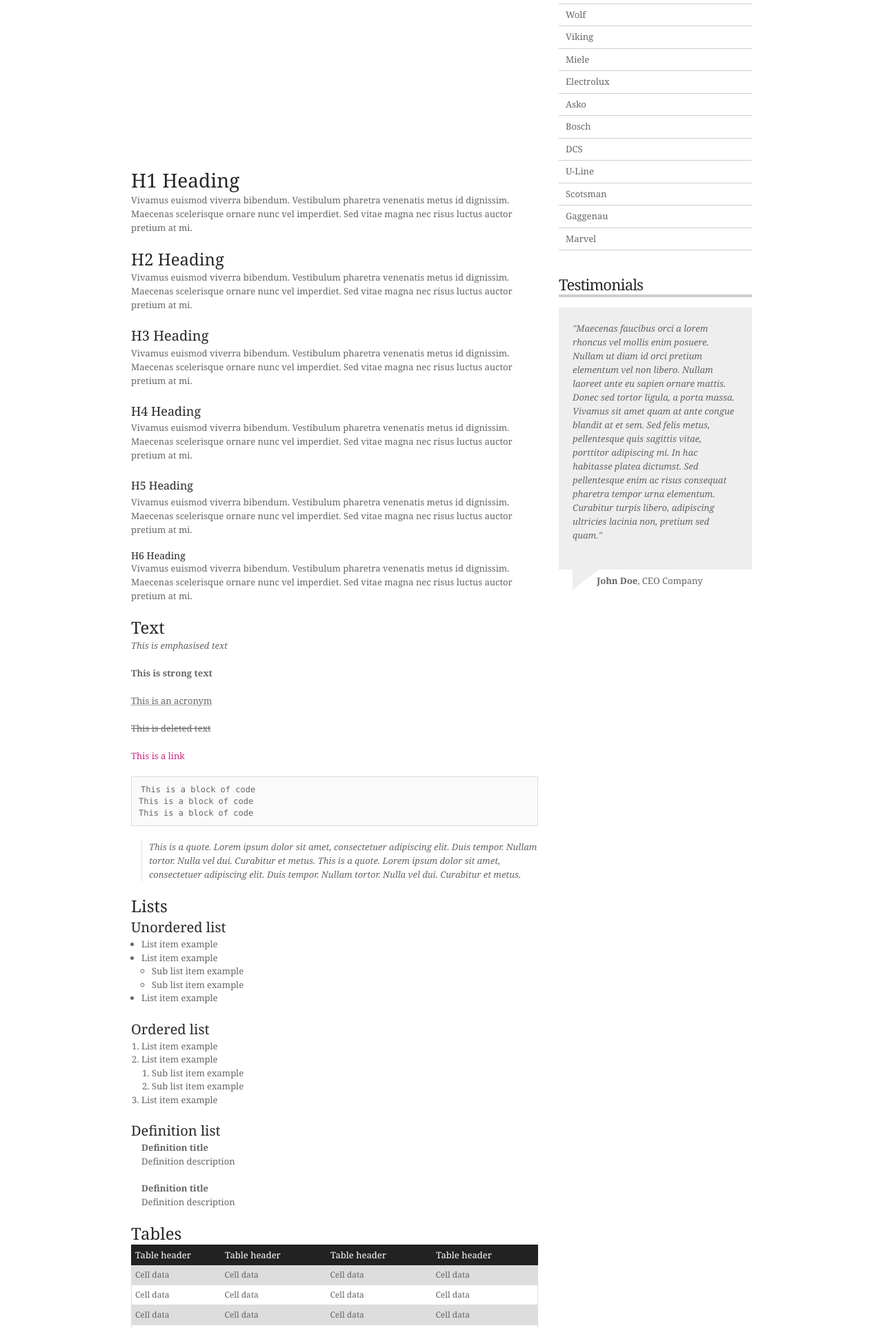
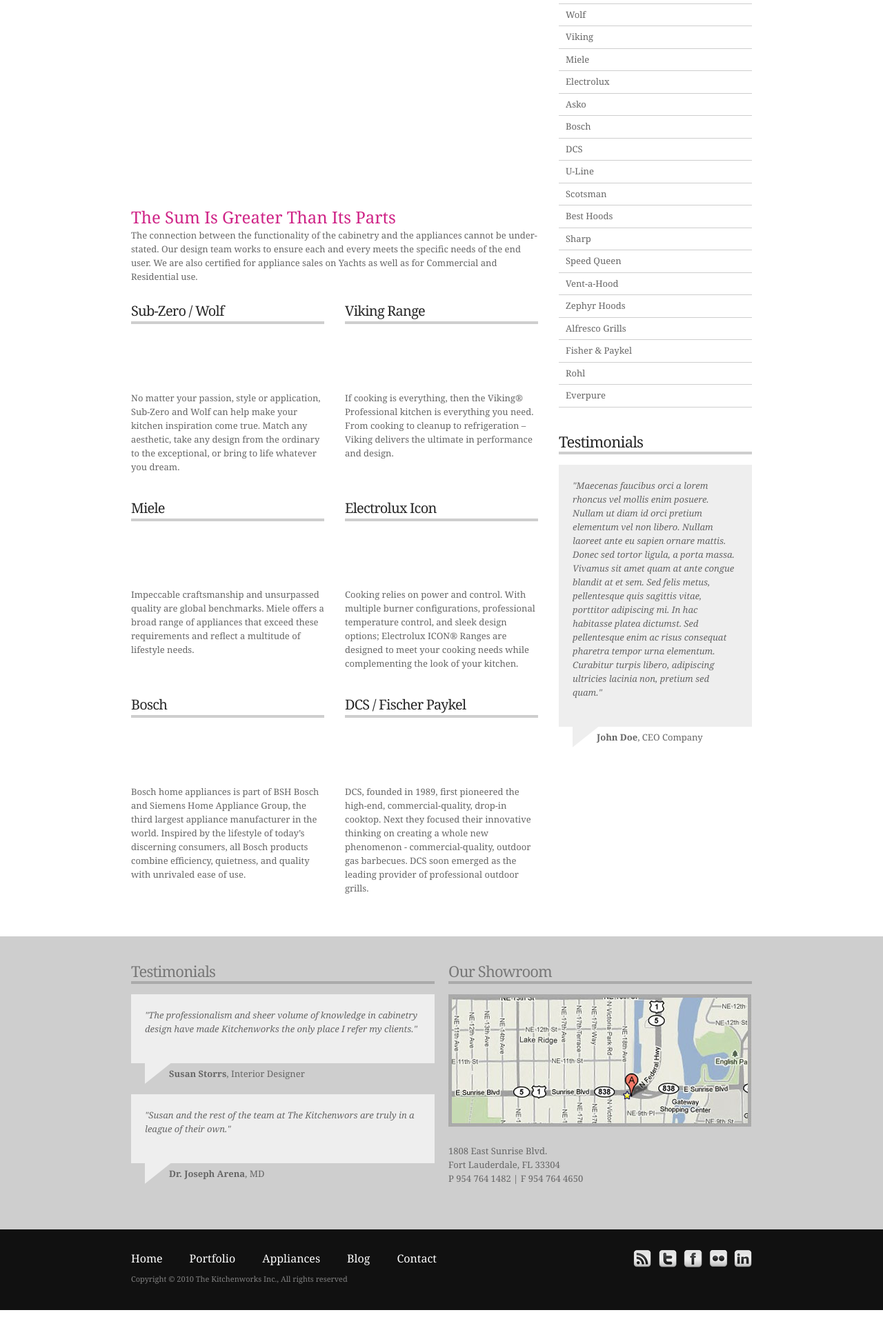
Before and after one commit to oracle202/Kitchenworks_V2, a PHP site: page /appliances.html in a window 1280 px wide. Shown: the part 305-2231 px from the top of the page at 69% size. After the commit the page ends 2205 px from the top, so only its background shows below. Run offline with PHP 8.4, Linux system fonts and the light colour scheme; some libraries are stand-ins or nearby versions.

Commit message:
added appliance brands

```diff
--- a/appliances.html
+++ b/appliances.html
@@ -113,160 +113,53 @@
 
 			<!--BEGIN .hfeed-->
 			<div class="hfeed page">
+            	<p><img src="images/appliance_front.jpg" alt="Appliances" /></p>
+            	<h2 class="highlight">The Sum Is Greater Than Its Parts</h2>
+                <p>The connection between the functionality of the cabinetry and the appliances cannot be under-stated. Our design team works to ensure each and every meets the specific needs of the end user. We are also certified for appliance sales on Yachts as well as for Commercial and Residential use. </p>
 
-				<p><img src="http://www.unispheredesign.com/demo/assets/vision/prop_590.png" alt="Lorem ipsum" /></p>
+				<div class="one-third">
 
-				<h1>H1 Heading</h1>
-				<p>Vivamus euismod viverra bibendum. Vestibulum pharetra venenatis metus id dignissim. Maecenas scelerisque ornare nunc vel imperdiet. Sed vitae magna nec risus luctus auctor pretium at mi.</p>
-				<h2>H2 Heading</h2>
-				<p>Vivamus euismod viverra bibendum. Vestibulum pharetra venenatis metus id dignissim. Maecenas scelerisque ornare nunc vel imperdiet. Sed vitae magna nec risus luctus auctor pretium at mi.</p>
-				<h3>H3 Heading</h3>
-				<p>Vivamus euismod viverra bibendum. Vestibulum pharetra venenatis metus id dignissim. Maecenas scelerisque ornare nunc vel imperdiet. Sed vitae magna nec risus luctus auctor pretium at mi.</p>
-				<h4>H4 Heading</h4>
-				<p>Vivamus euismod viverra bibendum. Vestibulum pharetra venenatis metus id dignissim. Maecenas scelerisque ornare nunc vel imperdiet. Sed vitae magna nec risus luctus auctor pretium at mi.</p>
-				<h5>H5 Heading</h5>
-				<p>Vivamus euismod viverra bibendum. Vestibulum pharetra venenatis metus id dignissim. Maecenas scelerisque ornare nunc vel imperdiet. Sed vitae magna nec risus luctus auctor pretium at mi.</p>
-				<h6>H6 Heading</h6>
-				<p>Vivamus euismod viverra bibendum. Vestibulum pharetra venenatis metus id dignissim. Maecenas scelerisque ornare nunc vel imperdiet. Sed vitae magna nec risus luctus auctor pretium at mi.</p>
+					<h3>Sub-Zero / Wolf</h3>
+					<a href="#"><img src="images/subzero.jpg" alt="Sub-Zero Logo" /></a>
+					<p>No matter your passion, style or application, Sub-Zero and Wolf can help make your kitchen inspiration come true. Match any aesthetic, take any design from the ordinary to the exceptional, or bring to life whatever you dream.</p>
+				</div>
 
-				<h2>Text</h2>
-				<p><em>This is emphasised text</em></p>
-				<p><strong>This is strong text</strong></p>
-				<p><acronym title="This is an acronym - &lt;acronym&gt;&lt;/acronym&gt;">This is an acronym</acronym></p>
-				<p><del>This is deleted text</del></p>
-				<p><a href="#">This is a link</a></p>
+                <div class="one-third last">
+					<h3>Viking Range</h3>
+                    <a href="#"><img src="images/viking_logo.jpg" alt="Viking Logo" /></a>
+					<p>If cooking is everything, then the Viking® Professional kitchen is everything you need. From cooking to cleanup to refrigeration – Viking delivers the ultimate in performance and design.</p>
+				</div>
 
-<pre><code>This is a block of code
-This is a block of code
-This is a block of code</code></pre>
+                <div class="one-third">
+					<h3>Miele</h3>
+					<a href="#"><img src="images/miele_logo.jpg" alt="Miele Logo" /></a>
+					<p>Impeccable craftsmanship and unsurpassed quality are global benchmarks. Miele offers a broad range of appliances that exceed these requirements and reflect a multitude of lifestyle needs.</p>
+				</div>
 
-				<blockquote><p>This is a quote. Lorem ipsum dolor sit amet, consectetuer adipiscing elit. Duis tempor. Nullam tortor. Nulla vel dui. Curabitur et metus. This is a quote. Lorem ipsum dolor sit amet, consectetuer adipiscing elit. Duis tempor. Nullam tortor. Nulla vel dui. Curabitur et metus.</p></blockquote>
+                <div class="one-third last">
+					<h3>Electrolux Icon</h3>
+                    <a href="#"><img src="images/electrolux.jpg" alt="Electrolux Logo" /></a>
+					<p>Cooking relies on power and control. With multiple burner configurations, professional temperature control, and sleek design options; Electrolux ICON® Ranges are designed to meet your cooking needs while complementing the look of your kitchen.</p>
+				</div>
 
-				<h2>Lists</h2>
+                <div class="one-third">
+					<h3>Bosch</h3>
+					<a href="#"><img src="images/bosch.jpg" alt="Bosch Logo" /></a>
+					<p>Bosch home appliances is part of BSH Bosch and Siemens Home Appliance Group, the third largest appliance manufacturer in the world. Inspired by the lifestyle of today’s discerning consumers, all Bosch products combine efficiency, quietness, and quality with unrivaled ease of use.</p>
+				</div>
 
-				<h3>Unordered list</h3>
-				<ul>
-					<li>List item example</li>
-					<li>List item example
-						<ul>
-							<li>Sub list item example</li>
-							<li>Sub list item example</li>
-						</ul>
-					</li>
-					<li>List item example</li>
-				</ul>
-
-				<h3>Ordered list</h3>
-				<ol>
-					<li>List item example</li>
-					<li>List item example
-						<ol>
-							<li>Sub list item example</li>
-							<li>Sub list item example</li>
-						</ol>
-					</li>
-					<li>List item example</li>
-				</ol>
-
-				<h3>Definition list</h3>
-				<dl>
-					<dt>Definition title</dt>
-					<dd>Definition description</dd>
-					<dt>Definition title</dt>
-					<dd>Definition description</dd>
-				</dl>
-
-				<h2>Tables</h2>
-				<table border="0">
-				<thead>
-				<tr>
-				<th scope="col">Table header</th>
-				<th scope="col">Table header</th>
-				<th scope="col">Table header</th>
-
-				<th scope="col">Table header</th>
-				</tr>
-				</thead>
-				<tfoot>
-				<tr>
-				<th scope="row">Table footer</th>
-				<td>Table footer data</td>
-				<td>Table footer data</td>
-				<td>Table footer data</td>
-				</tr>
-				</tfoot>
-				<tbody>
-
-				<tr class="alt">
-				<td>Cell data</td>
-				<td>Cell data</td>
-				<td>Cell data</td>
-				<td>Cell data</td>
-				</tr>
-				<tr>
-				<td>Cell data</td>
-				<td>Cell data</td>
-				<td>Cell data</td>
-
-				<td>Cell data</td>
-				</tr>
-				<tr class="alt">
-				<td>Cell data</td>
-				<td>Cell data</td>
-				<td>Cell data</td>
-				<td>Cell data</td>
-				</tr>
-				<tr>
-				<td>Cell data</td>
-				<td>Cell data</td>
-
-				<td>Cell data</td>
-				<td>Cell data</td>
-				</tr>
-				</tbody>
-				</table>
-				<table border="0">
-				<thead>
-				<tr>
-				<th scope="col"></th>
-				<th scope="col">Table header</th>
-				<th scope="col">Table header</th>
-				<th scope="col">Table header</th>
-
-				</tr>
-				</thead>
-				<tbody>
-				<tr class="alt">
-				<th scope="row">Cell data</th>
-				<td>Cell data</td>
-				<td>Cell data</td>
-				<td>Cell data</td>
-				</tr>
-				<tr>
-				<th scope="row">Cell data</th>
-				<td>Cell data</td>
-
-				<td>Cell data</td>
-				<td>Cell data</td>
-				</tr>
-				<tr class="alt">
-				<th scope="row">Cell data</th>
-				<td>Cell data</td>
-				<td>Cell data</td>
-				<td>Cell data</td>
-				</tr>
-				<tr>
-				<th scope="row">Cell data</th>
-
-				<td>Cell data</td>
-				<td>Cell data</td>
-				<td>Cell data</td>
-				</tr>
-				</tbody>
-				</table>
+                <div class="one-third last">
+					<h3>DCS / Fischer Paykel</h3>
+                    <a href="#"><img src="images/dcs.jpg" alt="DCS Fischer Paykel Logo"/></a>
+					<p>DCS, founded in 1989, first pioneered the high-end, commercial-quality, drop-in cooktop. Next they focused their innovative thinking on creating a whole new phenomenon - commercial-quality, outdoor gas barbecues. DCS soon emerged as the leading provider of professional outdoor grills.</p>
+				</div>
 
 			<!--END .hfeed-->
 			</div>
+
+
+
+
 
 			<!--BEGIN .aside-->
 			<div class="aside clearfix">
@@ -277,18 +170,25 @@
 					<ul>
 						<li><a href="#" title="Dummy Page"> </a>
 							<ul>
-								<li><a href="#" title="Sub Dummy Page 1">Sub-Zero</a></li>
-								<li><a href="#" title="Sub Dummy Page 2">Wolf</a></li>
-								<li><a href="#" title="Sub Dummy Page 2">Viking</a></li>
-								<li><a href="#" title="Sub Dummy Page 2">Miele</a></li>
-								<li><a href="#" title="Sub Dummy Page 2">Electrolux</a></li>
-								<li><a href="#" title="Sub Dummy Page 2">Asko</a></li>
-								<li><a href="#" title="Sub Dummy Page 2">Bosch</a></li>
-								<li><a href="#" title="Sub Dummy Page 2">DCS</a></li>
-								<li><a href="#" title="Sub Dummy Page 2">U-Line</a></li>
-								<li><a href="#" title="Sub Dummy Page 2">Scotsman</a></li>
-								<li><a href="#" title="Sub Dummy Page 2">Gaggenau</a></li>
-								<li><a href="#" title="Sub Dummy Page 2">Marvel</a></li>
+								<li><a href="http://www.subzero.com" title="Sub-Zero">Sub-Zero</a></li>
+								<li><a href="http://www.subzero.com" title="Wolf">Wolf</a></li>
+								<li><a href="http://www.vikingrange.com" title="Viking">Viking</a></li>
+								<li><a href="http://www.mieleusa.com" title="Miele">Miele</a></li>
+								<li><a href="http://www.electroluxappliances.com/" title="Electrolux">Electrolux</a></li>
+								<li><a href="http://www.askousa.com/" title="Asko">Asko</a></li>
+								<li><a href="http://www.bosch-home.com/" title="Bosch">Bosch</a></li>
+								<li><a href="http://www.dcsappliances.com/" title="DCS">DCS</a></li>
+								<li><a href="http://www.u-line.com/" title="U-Line">U-Line</a></li>
+								<li><a href="http://www.scotsman-ice.com/" title="Scotsman">Scotsman</a></li>
+								<li><a href="http://www.bestbybroan.com/" title="Best Hoods">Best Hoods</a></li>
+								<li><a href="http://www.sharpusa.com/" title="Sharp">Sharp</a></li>
+								<li><a href="http://www.speedqueen.com/" title="Speed Queen">Speed Queen</a></li>
+								<li><a href="http://www.ventahood.com/" title="Vent-a-Hood">Vent-a-Hood</a></li>
+								<li><a href="http://www.zephyronline.com/" title="Zephyr">Zephyr Hoods</a></li>
+								<li><a href="http://www.alfrescogrills.com/" title="Alfresco Grills">Alfresco Grills</a></li>
+								<li><a href="http://www.fisherpaykel.com/" title="Fisher & Paykel">Fisher & Paykel</a></li>
+								<li><a href="http://www.rohlhome.com/" title="Rohl">Rohl</a></li>
+								<li><a href="http://www.everpure.com/" title="Everpure">Everpure</a></li>
 							</ul>
 						</li>
 					</ul>
@@ -323,37 +223,31 @@
 			<!--BEGIN #widget-footer-->
 			<div id="footer-widgets" class="clearfix">
 
-				<div class="footer-widget-box widget">
-					<h3>Partners</h3>
-					<ul>
-						<li><a href="http://www.dutchmade.com" title="Dutchmade">Dutchmade</a></li>
-						<li><a href="http://www.sorrentocabinets.com" title="Sorrento">Sorrento</a></li>
-						<li><a href="http://www.subzero.com" title="SubZero">Sub-Zero / Wolf</a></li>
-						<li><a href="http://www.vikingrange.com" title="Viking">Viking</a></li>
-						<li><a href="http://www.mieleusa.com" title="Miele">Miele</a></li>
-						<li><a href="http://www.electroluxusa.com" title="Electrolux">Electrolux</a></li>
-					</ul>
-				</div>
+
 
 				<div class="footer-widget-box widget">
-					<h3>From the Blog</h3>
-					<ul>
-						<li><a href="post.php" title="I Love Typography">I Love Typography</a></li>
-						<li><a href="post.php" title="Ressonance of Fate">Ressonance of Fate</a></li>
-						<li><a href="post.php" title="Working at Home">Working at Home</a></li>
-						<li><a href="post.php" title="Top 10 Twitter Apps">Top 10 Twitter Apps</a></li>
-					</ul>
-				</div>
-
-				<div class="footer-widget-box widget">
-					<h3>Flickr Stream</h3>
-					<p><a href="http://themeforest.net/user/unisphere?ref=unisphere" title="ThemeForest"><img src="http://envato.s3.cdn.plus.org/referrer_adverts/tf_180x100_v2.gif" style="width: 164px;" alt="ThemeForest" /></a></p>
+					<h3>Testimonials</h3>
+					<div id="testimonials">
+	                    <div class="single-comment">
+	                        <p>"The professionalism and sheer volume of knowledge in cabinetry design have made Kitchenworks the only place I refer my clients."</p>
+	                        <div class="comment-arrow"></div>
+	                        <div class="person"><strong>Susan Storrs</strong>, Interior Designer</div>
+	                    </div>
+		        	</div>
+					<div id="testimonials">
+	                    <div class="single-comment">
+	                        <p>"Susan and the rest of the team at The Kitchenwors are truly in a league of their own."</p>
+	                        <div class="comment-arrow"></div>
+	                        <div class="person"><strong>Dr. Joseph Arena</strong>, MD</div>
+	                    </div>
+		        	</div>
 				</div>
 
 
 				<div class="footer-widget-box widget">
 					<h3>Our Showroom</h3>
 					<div>
+						<p><img src="images/map.jpg" alt="Map" /></p>
 						<p>1808 East Sunrise Blvd.<br/>Fort Lauderdale, FL 33304<br/>P 954 764 1482  |  F 954 764 4650</p>
 					</div>
 				</div>
--- a/index.html
+++ b/index.html
@@ -228,7 +228,7 @@
 					<div class="footer-widget-box widget">
 						<h3>Our Showroom</h3>
 						<div>
-							<iframe width="434" height="169" frameborder="0" scrolling="no" marginheight="0" marginwidth="0" src="http://maps.google.com/maps?f=q&amp;source=s_q&amp;hl=en&amp;geocode=&amp;q=thekitchenworks.com&amp;sll=37.0625,-95.677068&amp;sspn=41.411029,69.433594&amp;ie=UTF8&amp;hq=thekitchenworks.com&amp;hnear=&amp;cid=3625082645716478760&amp;ll=26.138642,-80.121403&amp;spn=0.006511,0.018582&amp;t=p&amp;z=15&amp;iwloc=A&amp;output=embed"></iframe><br /><small><a href="http://maps.google.com/maps?f=q&amp;source=embed&amp;hl=en&amp;geocode=&amp;q=thekitchenworks.com&amp;sll=37.0625,-95.677068&amp;sspn=41.411029,69.433594&amp;ie=UTF8&amp;hq=thekitchenworks.com&amp;hnear=&amp;cid=3625082645716478760&amp;ll=26.138642,-80.121403&amp;spn=0.006511,0.018582&amp;t=p&amp;z=15&amp;iwloc=A" style="color:#0000FF;text-align:left">View Larger Map</a></small>
+							<p><img src="images/map.jpg" alt="Map" /></p>
 							<p>1808 East Sunrise Blvd.<br/>Fort Lauderdale, FL 33304<br/>P 954 764 1482  |  F 954 764 4650</p>
 						</div>
 					</div>
```
Also changed, not shown: contact.php (+89 -8 lines), portfolio.html (+17 -23 lines), images/appliance_box.jpg, images/bosch.jpg (added), images/dcs.jpg (added), images/electrolux.jpg (added), images/map.jpg (added), images/miele_logo.jpg (added), images/subzero.jpg (added), images/viking_logo.jpg (added), 1 other file.
